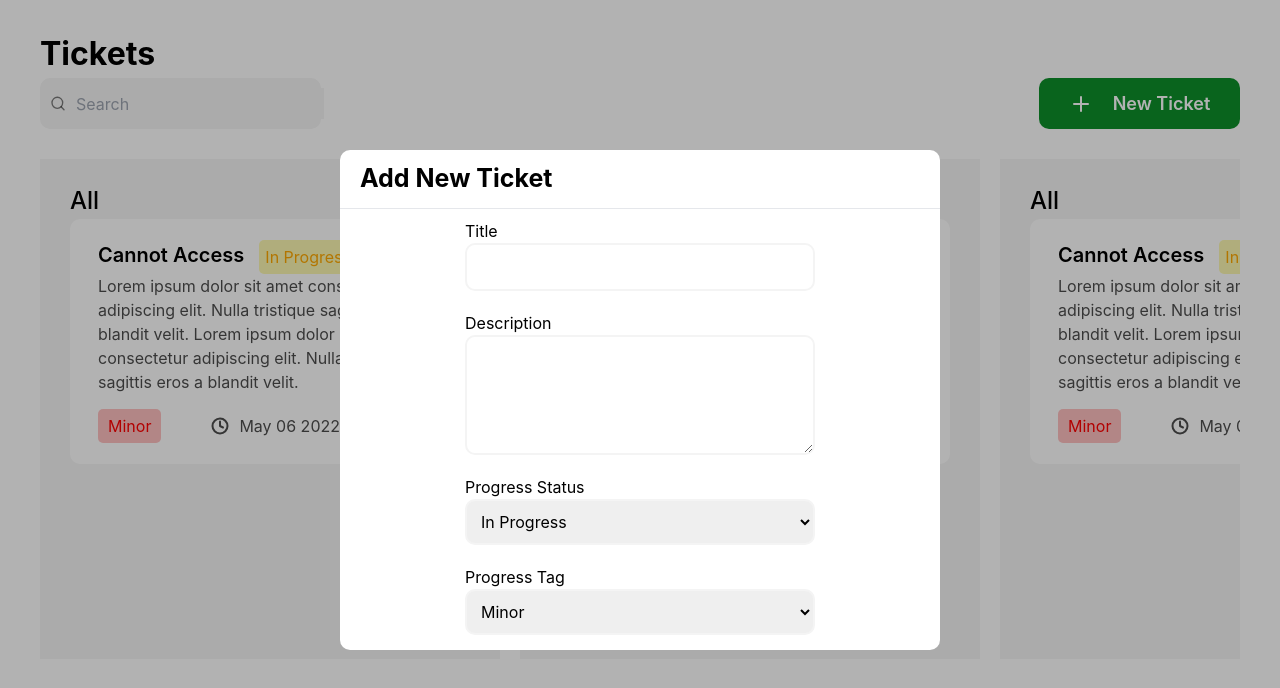
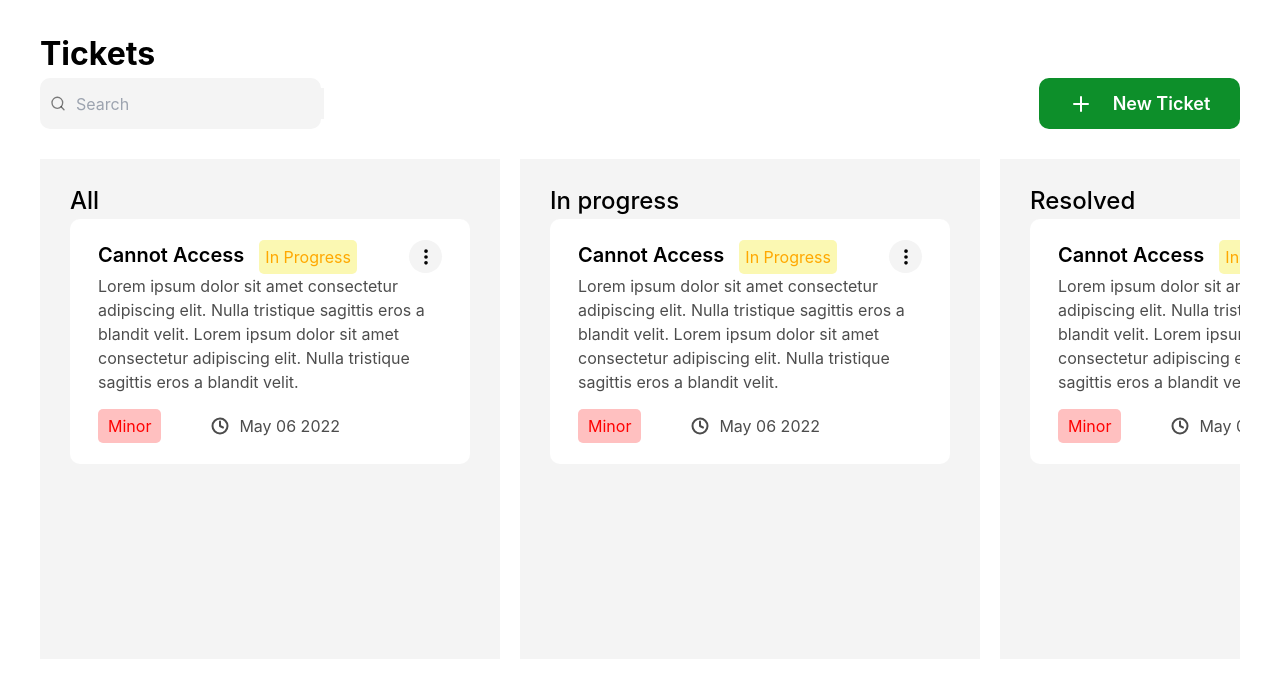
Before and after one commit to 0tuedon/enter-scale-task, a React (Create React App) app: page / in a window 1280 px wide. Shown: the top 688 px of the page. Built offline with nearby package versions, Linux system fonts and the light colour scheme.

Commit message:
Feature:Storing new tickets in local storage

```diff
--- a/package.json
+++ b/package.json
@@ -10,6 +10,7 @@
     "react": "^17.0.2",
     "react-dom": "^17.0.2",
     "react-scripts": "5.0.0",
+    "uuid": "^8.3.2",
     "web-vitals": "^2.1.2",
     "yup": "^0.32.11"
   },
--- a/src/components/Button.js
+++ b/src/components/Button.js
@@ -1,13 +1,21 @@
 import React from 'react'
 import PropTypes from 'prop-types'
-const Button = ({children,width,styles,click}) => {
+const Button = ({children,width,type,
+  disabled,
+  styles,click}) => {
   return (
-    <button className={`bg-enterGreen
+    <button
+    onClick={click}
+    disabled={disabled}
+    type={type?type:'button'}
+    className={`
     ${width?width:'w-[201px]'}
     flex items-center
             text-[18px] font-semibold
             text-white
             px-[10px]
+            ${disabled?
+              'disabled:bg-gray-400 disabled:cursor-not-allowed':'bg-enterGreen'}
             justify-center
             gap-x-[20px]
             h-[51px] rounded-[10px]
@@ -22,6 +30,7 @@ Button.propTypes = {
     children:PropTypes.node.isRequired,
     width:PropTypes.string,
     styles:PropTypes.string,
-    click:PropTypes.func
+    click:PropTypes.func,
+    type:PropTypes.string
 }
 export default Button
--- a/src/components/NewModal.js
+++ b/src/components/NewModal.js
@@ -1,7 +1,7 @@
 import React from 'react'
 import  ReactDOM  from 'react-dom'
 import ProgressForm from './ProgressForm'
-const NewModal = () => {
+const NewModal = ({active,setActive}) => {
   return (
     // Modal
     <div className='
@@ -20,8 +20,13 @@ const NewModal = () => {
         '
         >
             {/* New Ticket text */}
-            <div className='px-[20px] border-b  py-[10px]'>
-            <h4 className='text-[25px] font-bold'>Add New Ticket </h4>
+            <div className='px-[20px] border-b justify-between flex items-center py-[10px]'>
+            <h4 className='text-[25px] font-medium'>Add New Ticket </h4>
+            <p
+            onClick={()=>{setActive(false)}}
+            className='
+            cursor-pointer
+            font-bold text-[20px]'>Back</p>
             </div>
         {/* Form Component */}
         <ProgressForm/>
@@ -33,6 +38,7 @@ const NewModal = () => {
 }
 
 
-export const Modal = ()=>{
-    return ReactDOM.createPortal(<NewModal/>,document.body)
+export const Modal = ({active,setActive})=>{
+    return ReactDOM.createPortal(<NewModal active={active}
+        setActive={setActive}/>,document.body)
 }
--- a/src/components/NewTicketLine.js
+++ b/src/components/NewTicketLine.js
@@ -1,10 +1,12 @@
-import React from 'react'
+import React, { useState } from 'react'
 import Button from './Button'
 import Search from './Search'
 import Add from '../assets/svgs/plus.svg'
 import { Modal } from './NewModal'
 
 const NewTicketLine = () => {
+  // state to manage the modal
+  const [active,setActive]= useState(false)
   return (
     <div
     className='flex items-center justify-between '
@@ -18,7 +20,7 @@ const NewTicketLine = () => {
         {/* New Ticket Button */}
         <div>
             <Button
-            click={()=>{}}
+            click={()=>{setActive(true)}}
             styles={`
 
             `}
@@ -27,8 +29,11 @@ const NewTicketLine = () => {
              New Ticket
                 </Button>
         </div>
+        {/* conditional rendering for the modal */}
 
-        <Modal/>
+        {active && <Modal
+        active={active}
+        setActive={setActive}/>}
     </div>
   )
 }
--- a/src/components/ProgressForm.js
+++ b/src/components/ProgressForm.js
@@ -1,86 +1,214 @@
-import React from 'react'
-import Button from './Button'
-
+import React from "react";
+import Button from "./Button";
+import { useFormik } from "formik";
+import { v4 as uuidv4 } from "uuid";
+import * as Yup from "yup";
 const ProgressForm = () => {
+  // initial state
+  const initialValues = {
+    title: "",
+    status: "In Progress",
+    description: "",
+    tag: "Minor",
+  };
+  // submit handler
+  const submitHandler = (val) => {
+    const tickets = localStorage.getItem("tickets-data");
+    const id = uuidv4();
+    val.id = id;
+    if (tickets) {
+      const parsedTickets = JSON.parse(tickets);
+      // removing the array
+      const passedHereOnce = localStorage.getItem("passed");
+      if (passedHereOnce) {
+        const newTickets = JSON.stringify([val, ...parsedTickets]);
+        localStorage.setItem("tickets-data", newTickets);
+      } else {
+        const newTickets = JSON.stringify([val, parsedTickets]);
+        localStorage.setItem("tickets-data", newTickets);
+        localStorage.setItem("passed", true);
+      }
+    } else {
+      const parseVal = JSON.stringify(val);
+      localStorage.setItem("tickets-data", parseVal);
+    }
+  };
+  const validationSchema = Yup.object({
+    title: Yup.string()
+      .required()
+      .max(25, "Title should not be more than 25 characters"),
+    description: Yup.string().required(),
+    status: Yup.string().required(),
+    tag: Yup.string().required(),
+  });
+  const Formik = useFormik({
+    initialValues,
+    onSubmit: submitHandler,
+    validationSchema,
+    initialErrors: { title: "Error" },
+  });
   return (
-    <form className='px-[20px]
+    <form
+      onSubmit={Formik.handleSubmit}
+      className="px-[20px]
     gap-y-[20px]
 
     flex flex-col
     justify-center
     items-center
-    py-[10px]'>
+    py-[10px]"
+    >
       {/* Input */}
-        <div className='bg-[] flex flex-col'>
+      <div className="bg-[] flex flex-col">
         <label>Title</label>
         <input
-            className='border-2
+          name="title"
+          onChange={Formik.handleChange}
+          onBlur={Formik.handleBlur}
+          className={`border-2
             h-[48px]
             p-[10px]
             rounded-[10px]
-            w-[350px] border-gray1
-            focus:outline-none outline-none' />
+            w-[350px] ${
+              Formik.errors.title && Formik.touched.title
+                ? "border-red-600"
+                : "border-gray1"
+            }
+            focus:outline-none outline-none`}
+        />
+        {/* Error Message  */}
+        {Formik.errors.title && Formik.touched.title && (
+          <p
+            className="
+          mt-[2px]
+          text-red-500
+          text-[14px]
+          italic
+          "
+          >
+            {Formik.errors.title}
+          </p>
+        )}
       </div>
 
-        <div className='bg-[] flex flex-col'>
+      <div className="bg-[] flex flex-col">
         <label>Description</label>
         <textarea
-            className='border-2
+          name="description"
+          onChange={Formik.handleChange}
+          onBlur={Formik.handleBlur}
+          className={`border-2
             h-[120px]
             p-[10px]
+            ${
+              Formik.errors.description && Formik.touched.description
+                ? "border-red-600"
+                : "border-gray1"
+            }
             rounded-[10px]
             w-[350px] border-gray1
-            focus:outline-none outline-none' />
+            focus:outline-none outline-none`}
+        />
+        {Formik.errors.description && Formik.touched.description && (
+          <p
+            className="
+          mt-[2px]
+          text-red-500
+          text-[14px]
+          italic
+          "
+          >
+            {Formik.errors.description}
+          </p>
+        )}
       </div>
 
       {/* Select Area */}
 
-        <div className='bg-[] flex flex-col'>
+      <div className="bg-[] flex flex-col">
         <label>Progress Status</label>
         <select
-            className='border-2
+          name="status"
+          onChange={Formik.handleChange}
+          onBlur={Formik.handleBlur}
+          className={`border-2
+            p-[10px]
+            ${
+              Formik.errors.status && Formik.touched.status
+                ? "border-red-600"
+                : "border-gray1"
+            }
+            rounded-[10px]
+            w-[350px] border-gray1
+            focus:outline-none outline-none`}
+        >
+          <option value={"In Progress"} defaultValue>
+            In Progress
+          </option>
+          <option value={"Resolved"}>Resolved</option>
+        </select>
+        {Formik.errors.status && Formik.touched.status && (
+          <p
+            className="
+          mt-[2px]
+          text-red-500
+          text-[14px]
+          italic
+          "
+          >
+            {Formik.errors.status}
+          </p>
+        )}
+      </div>
+      {/* Tag  */}
+      <div className="bg-[] flex flex-col">
+        <label>Progress Tag</label>
+        <select
+          name="tag"
+          onChange={Formik.handleChange}
+          onBlur={Formik.handleBlur}
+          className={`border-2
             p-[10px]
             rounded-[10px]
             w-[350px] border-gray1
-            focus:outline-none outline-none' >
-
-                <option selected>
-                    In Progress
-                </option>
-                <option>
-                    Resolved
-                </option>
-            </select>
-        </div>
-        {/* Tag  */}
-        <div className='bg-[] flex flex-col'>
-            <label>Progress Tag</label>
-            <select
-            className='border-2
-            p-[10px]
-            rounded-[10px]
-            w-[350px] border-gray1
-            focus:outline-none outline-none' >
-
-                <option selected>
+            ${
+              Formik.errors.tag && Formik.touched.tag
+                ? "border-red-600"
+                : "border-gray1"
+            }
+            focus:outline-none outline-none`}
+        >
+          <option value={"Minor"} defaultValue>
             Minor
           </option>
-                <option>
-                    Moderate
-                </option>
-                <option>
-                    Urgent
-                </option>
+          <option value={"Moderate"}>Moderate</option>
+          <option value={"Urgent"}>Urgent</option>
         </select>
+        {Formik.errors.tag && Formik.touched.tag && (
+          <p
+            className="
+          mt-[2px]
+          text-red-500
+          text-[14px]
+          italic
+          "
+          >
+            {Formik.errors.tag}
+          </p>
+        )}
       </div>
 
       {/* Submit Button */}
 
-        <Button click={()=>{}}>
+      <Button
+        type={"submit"}
+        disabled={!Formik.isValid}
+        click={Formik.handleSubmit}
+      >
         Add Task
       </Button>
     </form>
-  )
-}
+  );
+};
 
-export default ProgressForm
+export default ProgressForm;
--- a/src/components/ProgressSection.js
+++ b/src/components/ProgressSection.js
@@ -1,7 +1,7 @@
 import React from 'react'
 import ProgressCard from './ProgressCard'
 
-const ProgressSection = () => {
+const ProgressSection = ({data}) => {
   return (
     <div className='bg-gray1
     w-[500px]
@@ -9,7 +9,7 @@ const ProgressSection = () => {
     px-[30px] py-[24px]'>
         {/* Tag Name */}
         <h4 className='text-[24px] font-medium'>
-            All</h4>
+            {data?.name}</h4>
         {/* ProgressCards */}
         <ProgressCard/>
     </div>
--- a/src/components/TicketStatus.js
+++ b/src/components/TicketStatus.js
@@ -1,4 +1,5 @@
 import React from 'react'
+import { Status } from '../staticData'
 import ProgressSection from './ProgressSection'
 
 const TicketStatus = () => {
@@ -6,9 +7,9 @@ const TicketStatus = () => {
     <div className='flex
     overflow-x-scroll
     gap-x-[20px] mt-[30px] '>
-        <ProgressSection/>
-        <ProgressSection/>
-        <ProgressSection/>
+       {Status.map(data=>
+        <ProgressSection key={data.tag} data={data}/>
+        )}
     </div>
   )
 }
--- /dev/null
+++ b/src/staticData.js
@@ -0,0 +1,8 @@
+export const Status = [
+    {name:'All ',
+    tag:'all'},
+    {name:'In progress',
+    tag:'inprogress'},
+    {name:'Resolved',
+    tag:'resolved'},
+]
```
Also changed, not shown: 1 other file (tests, documents, lock files or other folders). Lines whose indentation alone changed are shown as unchanged.
